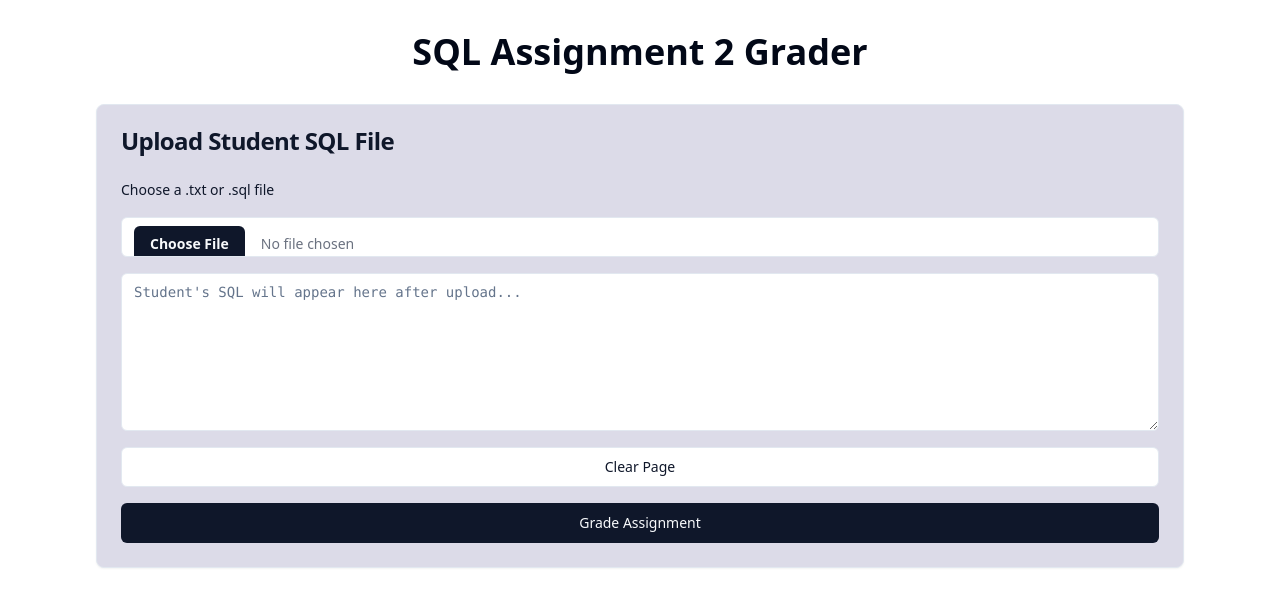
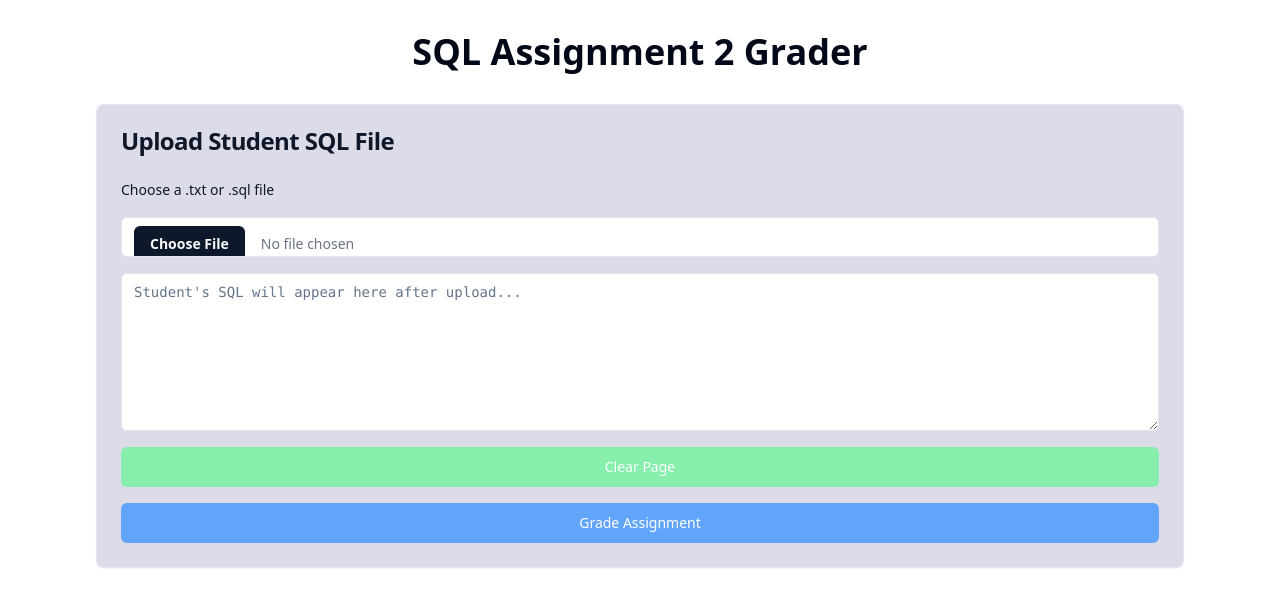
Before and after one commit to SatyrFrost/mssql-a2-grader, a React (Vite) app: page / in a window 1280 px wide. Shown: the top 606 px of the page. Built offline with nearby package versions, Linux system fonts and the light colour scheme.

Commit message:
[dyad] Updated 'Grade Assignment' button to light blue and 'Clear Page' button to light green - wrote 1 file(s)

```diff
--- a/src/pages/AssignmentGrader.tsx
+++ b/src/pages/AssignmentGrader.tsx
@@ -521,14 +521,13 @@ const AssignmentGrader = () => {
 
           <Button
             onClick={handleClearPage}
-            variant="outline"
-            className="w-full"
+            className="w-full bg-green-300 hover:bg-green-400 text-white"
           >
             Clear Page
           </Button>
           <Button
             onClick={handleGradeAssignment}
-            className="w-full"
+            className="w-full bg-blue-400 hover:bg-blue-500 text-white"
             disabled={isGrading}
           >
             {isGrading ? "Grading..." : "Grade Assignment"}
```
